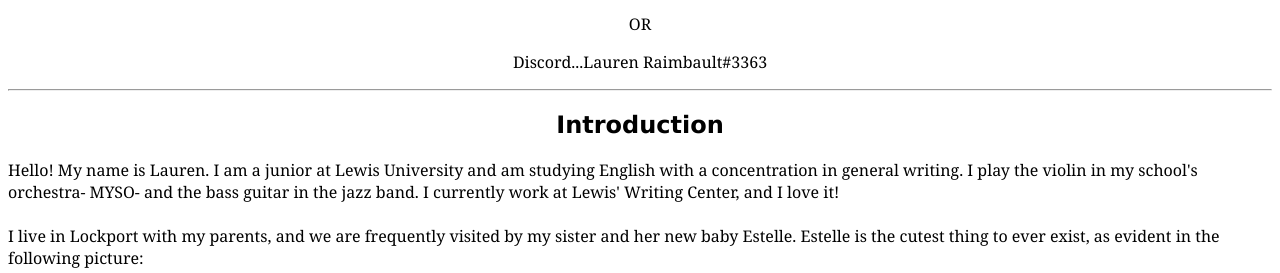
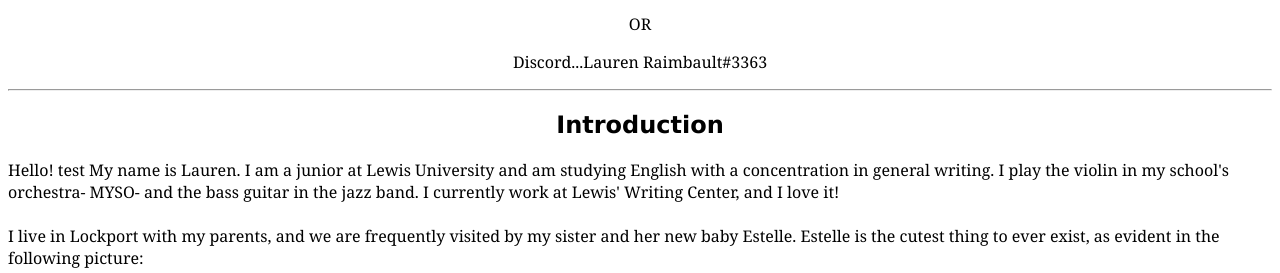
Before and after one commit to laurenraimbault/gtkeo, a plain HTML site: page index.html in a window 1280 px wide. Shown: the part 530-803 px from the top of the page. Drawn offline with Linux system fonts and the light colour scheme.

Commit message:
update-01

```diff
--- a/index.html
+++ b/index.html
@@ -30,7 +30,7 @@ ul	{list-style-type:square;
 
 
 <h2>Introduction</h2>
-<p>Hello! My name is Lauren. I am a junior at Lewis University and am studying English with a concentration in general writing. I play the violin in my school's orchestra- MYSO- and the bass guitar in the jazz band.
+<p>Hello! test My name is Lauren. I am a junior at Lewis University and am studying English with a concentration in general writing. I play the violin in my school's orchestra- MYSO- and the bass guitar in the jazz band.
 I currently work at Lewis' Writing Center, and I love it! <br><br> I live in Lockport with my parents, and we are frequently visited by my sister and her new baby Estelle. Estelle is the cutest thing to ever exist, as evident
 in the following picture:</p>
 
```
